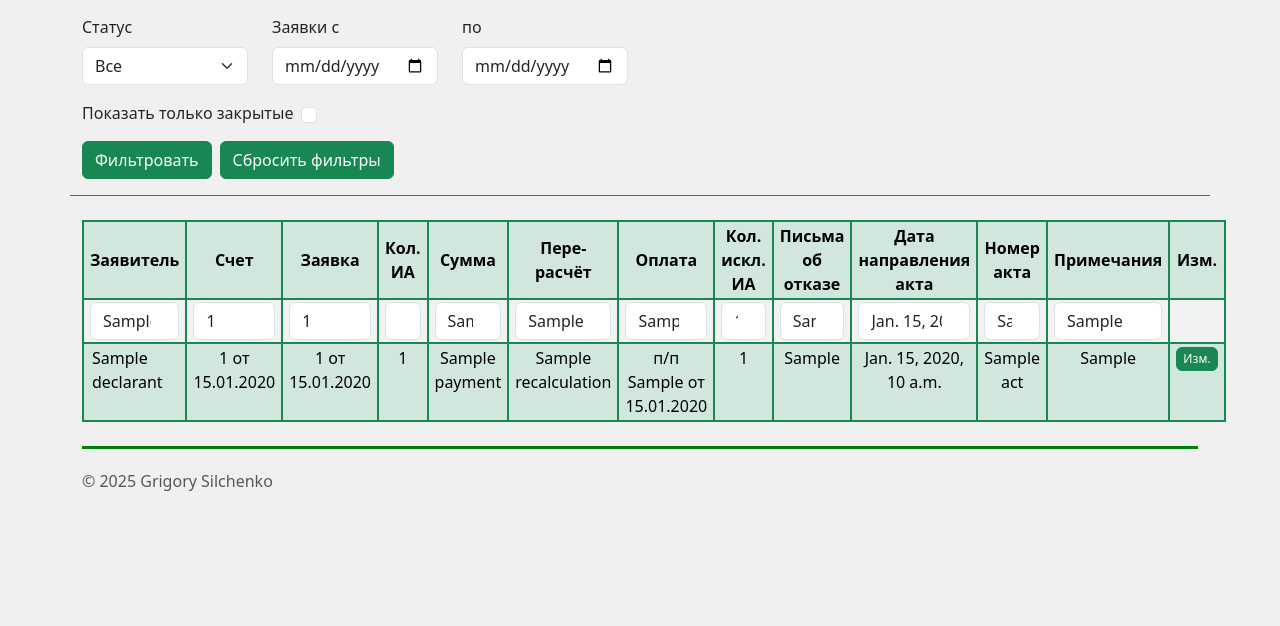
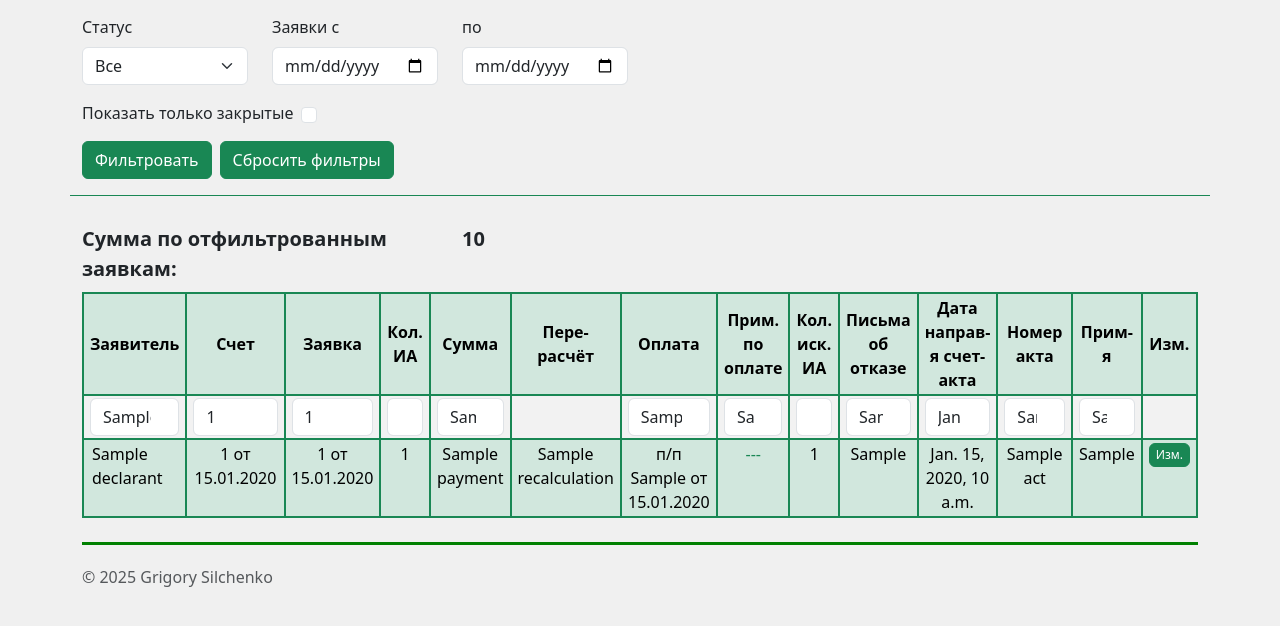
Before and after one commit to GrigorySilchenko/SilevanD, a Django app: template SilEvAnd/application/templates/network_graph.html in a window 1280 px wide. Shown: the part 116-742 px from the top of the page. Run offline with Django 3.2, Linux system fonts and the light colour scheme; the template is opened without the code that fills it: most values are stand-ins (such as "Sample title", 1, 10 or a date in 2020); some libraries are stand-ins or nearby versions.

Commit message:
71. Add sum for applications in 'network_graph' and notice for payment

```diff
--- a/SilEvAnd/application/templates/network_graph.html
+++ b/SilEvAnd/application/templates/network_graph.html
@@ -57,21 +57,31 @@
                 </div>
             </div>
 
-            <table class="table table-hover table-striped table-bordered border-2 border-success text-center">
+            <div class="d-flex justify-content-center align-items-center py-1 mb-1">
+                <div class="col">
+                    <div class="row">
+                        <dt class="col-sm-4" style="font-size: 20px;">Сумма по отфильтрованным заявкам:</dt>
+                        <dd class="col-sm-8" style="font-size: 20px;"><b>{{ payment_sum }}</b></dd>
+                    </div>
+                </div>
+            </div>
+
+            <table class="table  table-hover custom-table table-striped table-bordered border-2 border-success text-center">
                 <thead class="table table-success table-bordered border-success align-middle">
                     <tr>
                         <th scope="col">Заявитель</th>
                         <th scope="col" style="width: 120px;">Счет</th>
                         <th scope="col">Заявка</th>
-                        <th scope="col">Кол. ИА</th>
-                        <th scope="col">Сумма</th>
+                        <th scope="col" style="width: 20px;">Кол. ИА</th>
+                        <th scope="col" style="width: 40px;">Сумма</th>
                         <th scope="col">Пере-расчёт</th>
-                        <th scope="col">Оплата</th>
-                        <th scope="col">Кол. искл. ИА</th>
+                        <th scope="col" style="width: 100px;">Оплата</th>
+                        <th scope="col" style="width: 50px;">Прим. по оплате</th>
+                        <th scope="col" style="width: 20px;">Кол. иск. ИА</th>
                         <th scope="col">Письма об отказе</th>
-                        <th scope="col">Дата направления акта</th>
+                        <th scope="col" style="width: 50px;">Дата направ-я счет-акта</th>
                         <th scope="col" style="width: 120px;">Номер акта</th>
-                        <th scope="col">Примечания</th>
+                        <th scope="col" style="width: 50px;">Прим-я</th>
                         <th scope="col" rowspan="2" style="width: 50px;">Изм.</th>
                     </tr>
                 </thead>
@@ -92,6 +102,7 @@
                         <td>
                             <input type="search" name="payment" class="form-control me-2" value="{{ payment|default:'' }}" aria-label="Search">
                         </td>
+                        <td></td>
                         <td>
                             <input type="search" name="recalculation" class="form-control me-2" value="{{ recalculation|default:'' }}" aria-label="Search">
                         </td>
@@ -121,10 +132,22 @@
                     {% for data in network_graph %}
                     <tr class="{% if data.final_notice %} table-success {% elif data.app_closed %} table-warning {% endif %}">
                         <td class="text-start ps-2">{{ data.application.declarant }}</td>
-                        <td>{{ data.application.bill_number }} от {{ data.application.bill_date|date:"d.m.Y" }}</td>
+                        <td>
+                            {% if data.application.bill_number %}
+                            {{ data.application.bill_number }} от {{ data.application.bill_date|date:"d.m.Y" }}
+                            {% else %}
+                               <span class="text-danger">---</span>
+                            {% endif %}
+                        </td>
                         <td>{{ data.application.application_number }} от {{ data.application.created_on|date:"d.m.Y" }}</td>
                         <td>{{ data.application.num_of_mach }}</td>
-                        <td>{{ data.application.payment }}</td>
+                        <td>
+                            {% if data.application.payment %}
+                            {{ data.application.payment }}
+                            {% else %}
+                               <span class="text-danger">---</span>
+                            {% endif %}
+                        </td>
                         <td>
                             {% if data.recalculation %}
                               {{ data.recalculation }}
@@ -137,6 +160,13 @@
                               п/п {{ data.application.payment_document }} от {{ data.application.payment_date|date:"d.m.Y" }}
                             {% else %}
                                <span class="text-danger">---</span>
+                            {% endif %}
+                        </td>
+                        <td>
+                            {% if data.application.notice %}
+                            {{ data.application.notice }}
+                            {% else %}
+                               <span class="text-success">---</span>
                             {% endif %}
                         </td>
                         <td>{{ data.num_exclude_mach }}</td>
```
Also changed, not shown: SilEvAnd/application/views.py (+14 -1 lines).
